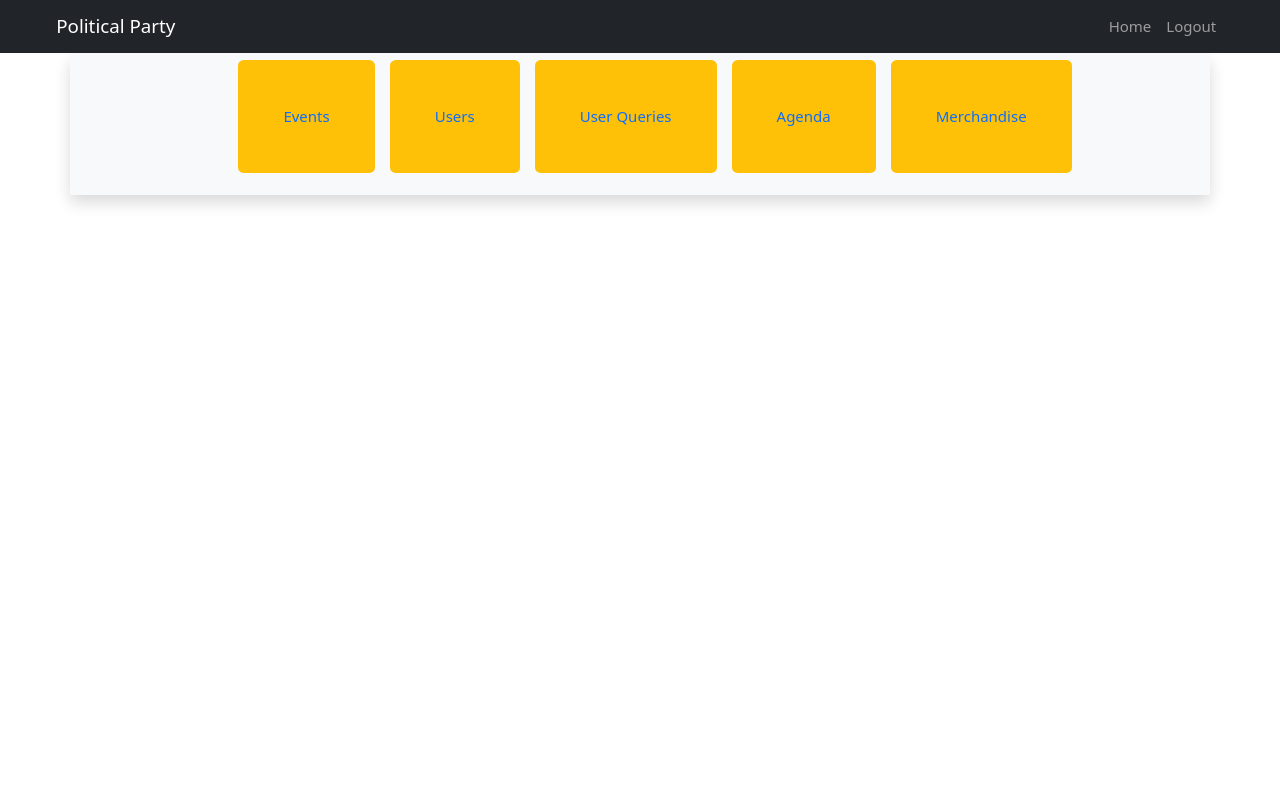
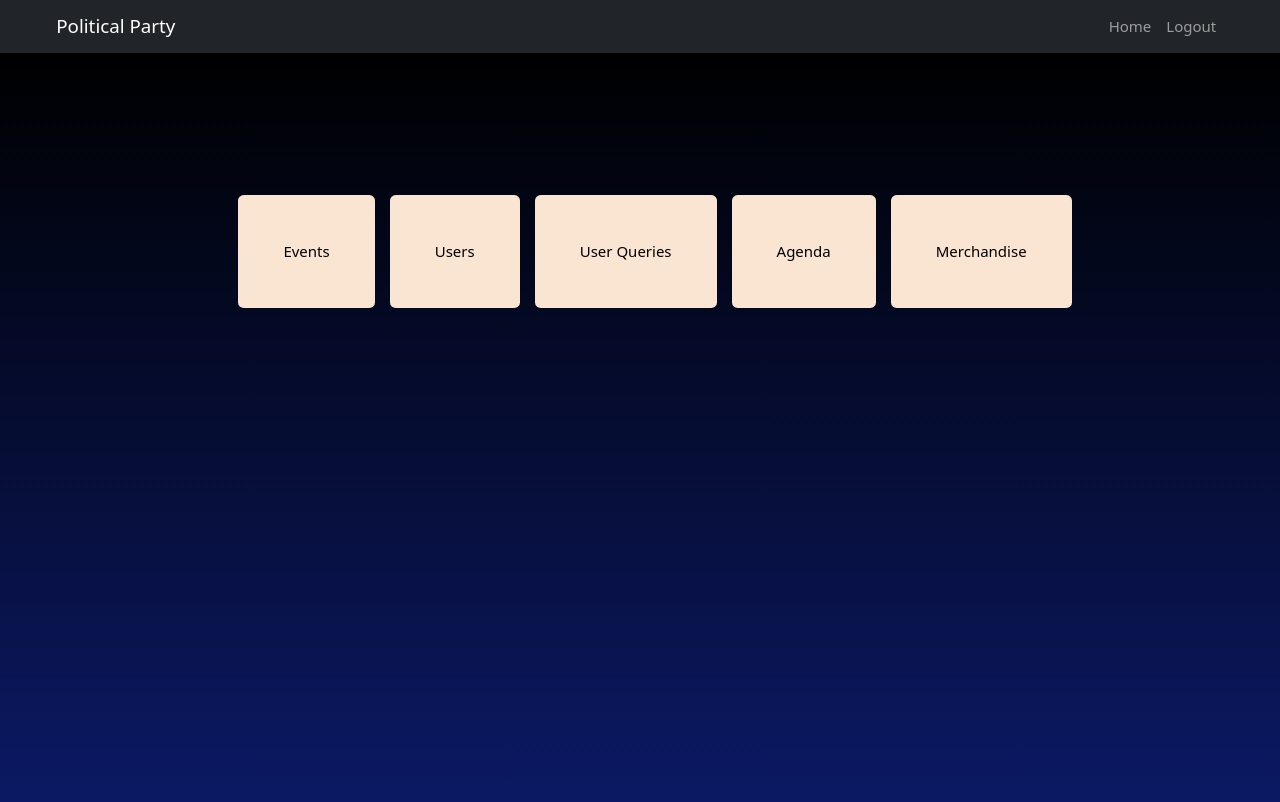
Before and after one commit to gauravKumarSingh-git/politicalFrontEnd, a React (Create React App) app: page /admin in a window 1280 px wide. Shown: the top 802 px of the page. Built offline with nearby package versions, Linux system fonts and the light colour scheme.

Commit message:
styling added

```diff
--- a/src/components/admin/Admin.js
+++ b/src/components/admin/Admin.js
@@ -1,6 +1,5 @@
-import React, { useState } from 'react'
+import React from 'react'
 import { Link } from 'react-router-dom'
-import AdminEvents from '../event/AdminEvents'
 import AdminNav from '../navbar/AdminNav'
 import AgendaForAdmin from './AgendaForAdmin'
 import EventForAdmin from './EventForAdmin'
@@ -13,16 +12,19 @@ function Admin() {
   return (
     <div>
       <AdminNav />
-    <div className='d-flex container shadow bg-light w-55 justify-content-around'>
-      <ul style={{listStyle : "none"}}>
-        <li className='m-2 p-5 d-inline-block bg-warning rounded'><Link style={{textDecoration: "none"}} to="/admin/event" element={EventForAdmin}> Events</Link> </li>
-        <li className='m-2 p-5 d-inline-block bg-warning rounded'><Link style={{textDecoration: "none"}} to="/admin/users" element={UserForAdmin} > Users</Link></li>
-        <li className='m-2 p-5 d-inline-block bg-warning rounded'><Link style={{textDecoration: "none"}} to="/admin/queries" element={ContactForAdmin} > User Queries</Link></li>
-        <li className='m-2 p-5 d-inline-block bg-warning rounded'><Link style={{textDecoration: "none"}} to="/admin/agenda" element={AgendaForAdmin} >Agenda </Link></li>
-        <li className='m-2 p-5 d-inline-block bg-warning rounded'><Link style={{textDecoration: "none"}} to="/admin/merchandise" element={MerchForAdmin} > Merchandise</Link></li>
-      </ul>
+      <div className="p-5" style={{backgroundImage: "linear-gradient(black,#0C1B6B)",
+       height:"100vh"}}>
+        <div className='d-flex container mt-5 p-5 w-55 justify-content-around'>
+          <ul style={{listStyle : "none"}}>
+            <li className='m-2 p-5 d-inline-block rounded' style={{background:'#FAE5D3'}}><Link style={{textDecoration: "none", color: "black"}} to="/admin/event" element={EventForAdmin}> Events</Link> </li>
+            <li className='m-2 p-5 d-inline-block rounded' style={{background:'#FAE5D3'}}><Link style={{textDecoration: "none", color: "black"}} to="/admin/users" element={UserForAdmin} > Users</Link></li>
+            <li className='m-2 p-5 d-inline-block rounded' style={{background:'#FAE5D3'}}><Link style={{textDecoration: "none", color: "black"}} to="/admin/queries" element={ContactForAdmin} > User Queries</Link></li>
+            <li className='m-2 p-5 d-inline-block rounded' style={{background:'#FAE5D3'}}><Link style={{textDecoration: "none", color: "black"}} to="/admin/agenda" element={AgendaForAdmin} >Agenda </Link></li>
+            <li className='m-2 p-5 d-inline-block rounded' style={{background:'#FAE5D3'}}><Link style={{textDecoration: "none", color: "black"}} to="/admin/merchandise" element={MerchForAdmin} > Merchandise</Link></li>
+          </ul>
 
-    </div>
+        </div>
+      </div>
     </div>
   )
 }
--- a/src/components/event/UpdateEvent.js
+++ b/src/components/event/UpdateEvent.js
@@ -2,7 +2,7 @@ import axios from "axios";
 import React, { useState } from "react";
 import { Form, Button, Alert } from "react-bootstrap";
 import { useSelector } from "react-redux";
-import { Navigate, useNavigate } from "react-router-dom";
+import { useNavigate } from "react-router-dom";
 import AdminNav from "../navbar/AdminNav";
 
 function UpdateEvent() {
--- a/src/components/login/Landing.js
+++ b/src/components/login/Landing.js
@@ -5,7 +5,7 @@ function Landing() {
   return (
     <div>
         <NavBeforeLogin />
-        <img src="https://theleaflet.in/wp-content/uploads/2022/08/Elections-and-Indian-Democracy-scaled.jpg" alt="img" style={{width:'100%'}} />
+        <img src="https://www.lumascape.com.au/media/cache/2560x/0/5/135/d8d2d2/2-majlis.jpg"  alt="img" style={{width:'100%', height : "100vh", zIndex:-1}} />
 
     </div>
   )
--- a/src/components/merchandise/Cart.js
+++ b/src/components/merchandise/Cart.js
@@ -1,4 +1,4 @@
-import React, { useState } from 'react'
+import React from 'react'
 import { useDispatch, useSelector } from 'react-redux'
 import Navbar from '../navbar/Navbar';
 import { removeMerch } from '../../Actions/MerchActions';
--- a/src/components/merchandise/Merch.js
+++ b/src/components/merchandise/Merch.js
@@ -3,7 +3,7 @@ import Navbar from '../navbar/Navbar'
 import axios from 'axios'
 import MerchCard from './MerchCard'
 import NavMerch from './NavMerch'
-import { addMerch, removeMerch } from '../../Actions/MerchActions'
+import { addMerch } from '../../Actions/MerchActions'
 import { useDispatch } from 'react-redux'
 
 function Merch() {
```
